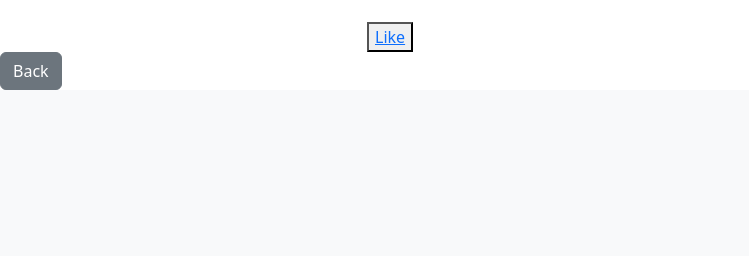
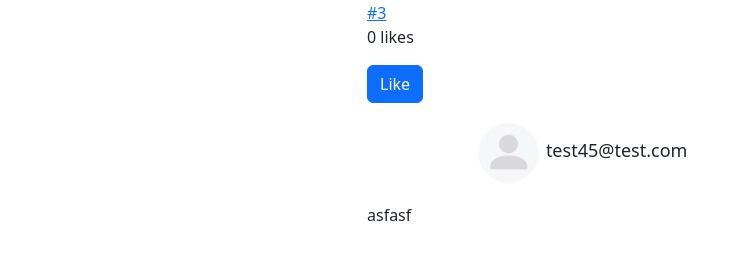
Before and after one commit to SoundsBetter/DjangoGramm, a Django app: page /posts/feed/ in a window 1280 px wide. Shown: the part 1654-1910 px from the top of the page, without its empty margins (0-749 px from the left). Before the commit the page ends 1744 px from the top, so only its background shows below. Run offline with Django 4.2, Linux system fonts and the light colour scheme; a user stored in the database is signed in; data comes from the database, SQL or seed files in the repository; both versions use the stored data as it was after the commit.

Commit message:
add single_post.html, edit bootstramp styles

```diff
--- /dev/null
+++ b/accounts/templates/accounts/includes/avatar_info.html
@@ -0,0 +1,17 @@
+{% load static %}
+<div class="{% if orientation == 'vertical' %}d-flex flex-column align-items-center{% else %}d-flex align-items-center{% endif %}"
+     style="{% if orientation != 'vertical' %}transform: scale(0.75);{% endif %}">
+
+
+    {% if user.userprofile.avatar %}
+        <img src="{{ user.userprofile.avatar.url }}" alt="User Avatar"
+             class="rounded-circle"
+             style="width: 100px; height: 100px;">
+    {% else %}
+        <img src="{% static 'images/no_avatar.jpg' %}"
+             alt="Default Avatar"
+             class="rounded-circle"
+             style="width: 100px; height: 100px;">
+    {% endif %}
+    <h4>{{ user.username }}</h4>
+</div>
--- a/posts/templates/posts/edit_post.html
+++ b/posts/templates/posts/edit_post.html
@@ -4,9 +4,9 @@
     {% for photo in post.photos.all %}
         <div>
             <p><img src="{{ photo.picture.url }}"
-                    alt="photo"></p>
+                    alt="photo" class="img-fluid" style="width: 500px; height: auto;"></p>
             <p><a href="{% url 'posts:delete_photo' photo.id %}">
-                <button type="submit">delete</button>
+                <button class="btn btn-danger" type="submit">x</button>
             </a></p>
         </div>
     {% endfor %}
@@ -14,6 +14,6 @@
     <form method="post" action="{% url 'posts:post_detail' post_id=post.id %}">
         {% csrf_token %}
         <input type="hidden" name="action" value="delete"/>
-        <button type="submit">DELETE POST</button>
+        <button class="btn btn-danger" type="submit">DELETE POST</button>
     </form>
 {% endblock %}
--- a/posts/templates/posts/feed.html
+++ b/posts/templates/posts/feed.html
@@ -4,43 +4,8 @@
     {% for post in posts %}
         <div class="center">
             <div class="post">
-                <a href="{% url 'posts:get_user_posts' post.user.id %}"><p>
-                    {% if post.user.userprofile.avatar %}
-                        <img class="rounded-circle"
-                             style="width: 100px; height: 100px;"
-                             src="{{ post.user.userprofile.avatar.url }}"
-                             alt="avatar">
-                    {% else %}
-                        <img class="rounded-circle"
-                             style="width: 100px; height: 100px;"
-                             src="{% static 'images/no_avatar.jpg' %}"
-                             alt="Default Avatar">
-                    {% endif %}
-                    {{ post.user.username }}
-                </p></a>
-                <div class="image-container">
-                    {% for photo in post.photos.all %}
-                        <img src="{{ photo.picture.url }}" alt="Photo">
-                    {% endfor %}
-                </div>
-                {% if post.user == request.user %}
-                    <a href="{% url 'posts:post_detail' post.id %}">
-                        <p>{{ post.caption }} <-- click for details</p></a>
-                {% else %} <p>{{ post.caption }}</p>
-                {% endif %}
-                {% for hashtag in post.hashtags.all %}
-                    <a href="{% url 'posts:posts_by_hashtag' hashtag.id %}"><span
-                            class="hashtag">#{{ hashtag.name }}</span></a>
-                {% endfor %}
-                <p>{{ post.likes.count }} likes</p>
-                <button class="button"><a
-                        href="{% url 'posts:like_post' post.id %}">Like</a>
-                </button>
-                {% if post.user == request.user %}
-                    <button class="button">
-                        <a href="{% url 'posts:edit_post' post.id %}">Edit</a>
-                    </button>
-                {% endif %}
+                <a href="{% url 'posts:get_user_posts' post.user.id %}" style="text-decoration: none; color: inherit;">{% include 'accounts/includes/avatar_info.html' with user=post.user  %}</a>
+                {% include 'posts/includes/single_post.html' %}
             </div>
         </div>
     {% endfor %}
--- /dev/null
+++ b/posts/templates/posts/includes/single_post.html
@@ -0,0 +1,36 @@
+<div class="row">
+    <div class="col-md-8">
+        <div class="d-flex justify-content-end align-items-center">
+            <p class="flex-grow-1">{{ post.caption }}</p>
+            {% if post.user == request.user %}
+                <a href="{% url 'posts:post_detail' post.id %}"
+                   class="btn btn-outline-success ms-2">
+                    show details
+                </a>
+            {% endif %}
+        </div>
+        <p>{{ post.content }}</p>
+        <div>
+            {% for photo in post.photos.all %}
+                <img src="{{ photo.picture.url }}" alt="Photo"
+                     class="img-fluid mb-1"
+                     style="width: 500px; height: auto;">
+            {% endfor %}
+        </div>
+        {% for hashtag in post.hashtags.all %}
+            <a href="{% url 'posts:posts_by_hashtag' hashtag.id %}"><span
+                    class="hashtag">#{{ hashtag.name }}</span></a>
+        {% endfor %}
+        <p>{{ post.likes_count }} likes</p>
+        <button class="btn btn-primary"><a
+                href="{% url 'posts:like_post' post.id %}"
+                style="text-decoration: none; color: inherit;">Like</a>
+        </button>
+        {% if post.user == request.user %}
+            <button class="btn btn-outline-warning">
+                <a href="{% url 'posts:edit_post' post.id %}"
+                   style="text-decoration: none; color: inherit;">Edit</a>
+            </button>
+        {% endif %}
+    </div>
+</div>
--- a/templates/base_profile.html
+++ b/templates/base_profile.html
@@ -4,10 +4,9 @@
     <div class="container">
         <div class="row">
             <div class="col-md-3">
-                {% include 'includes/avatar_info.html' %}
+                {% include 'accounts/includes/avatar_info.html' with orientation='vertical' %}
             </div>
             <div class="col-md-9">
-                <!-- Ваша форма або інший контент тут -->
                 {% block main %}
                 {% endblock %}
             </div>
--- a/templates/includes/avatar_info.html
+++ /dev/null
@@ -1,16 +0,0 @@
-{% load static %}
-<div class="d-flex flex-column align-items-center m-3">
-    <a href="{% url 'accounts:profile' user.id %}">
-        {% if user.userprofile.avatar %}
-            <img src="{{ user.userprofile.avatar.url }}" alt="User Avatar"
-                 class="rounded-circle"
-                 style="width: 100px; height: 100px;">
-        {% else %}
-            <img src="{% static 'images/no_avatar.jpg' %}"
-                 alt="Default Avatar"
-                 class="rounded-circle"
-                 style="width: 100px; height: 100px;">
-        {% endif %}
-    </a>
-    <h4>{{ user.username }}</h4>
-</div>
```
Also changed, not shown: accounts/templates/accounts/all_users.html (+6 -13 lines), posts/templates/posts/user_posts.html (+1 -29 lines), db.sqlite3.
